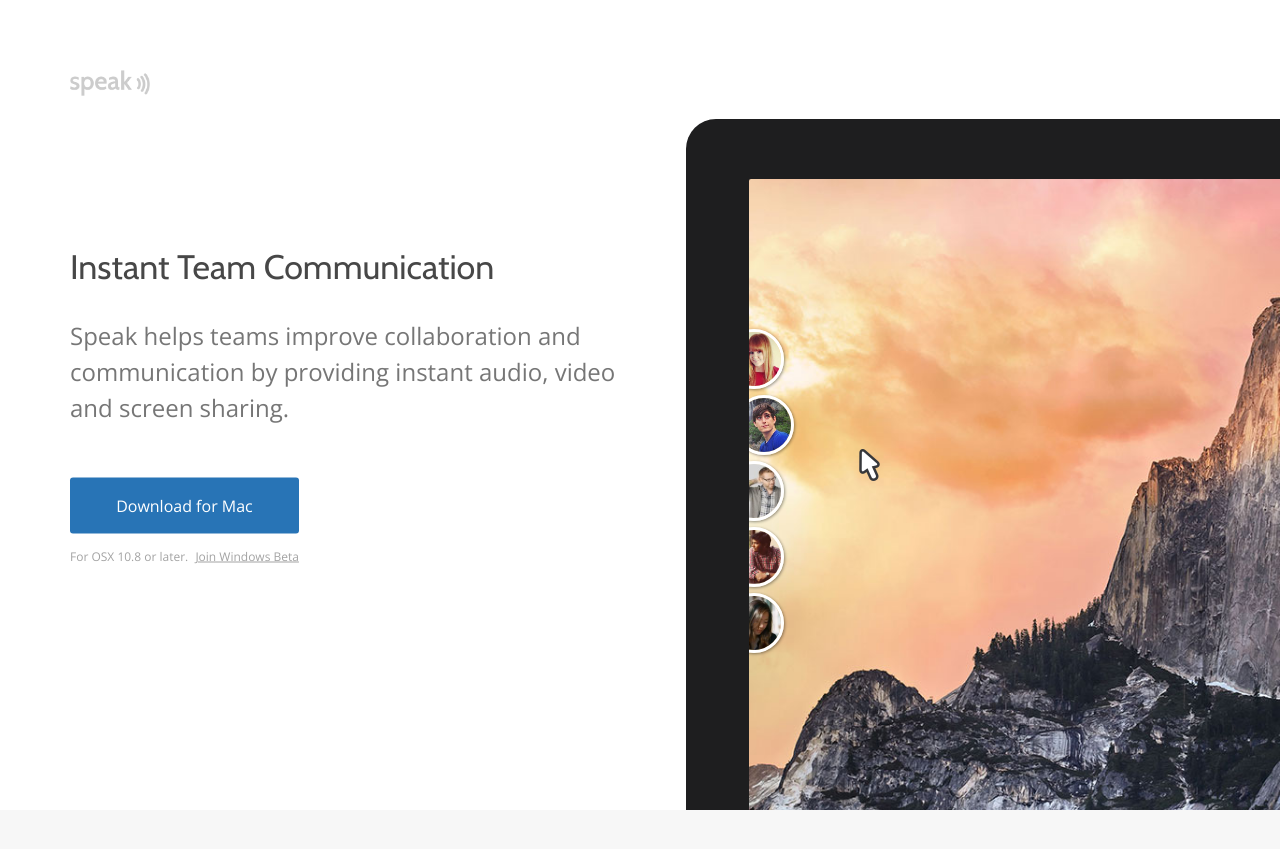
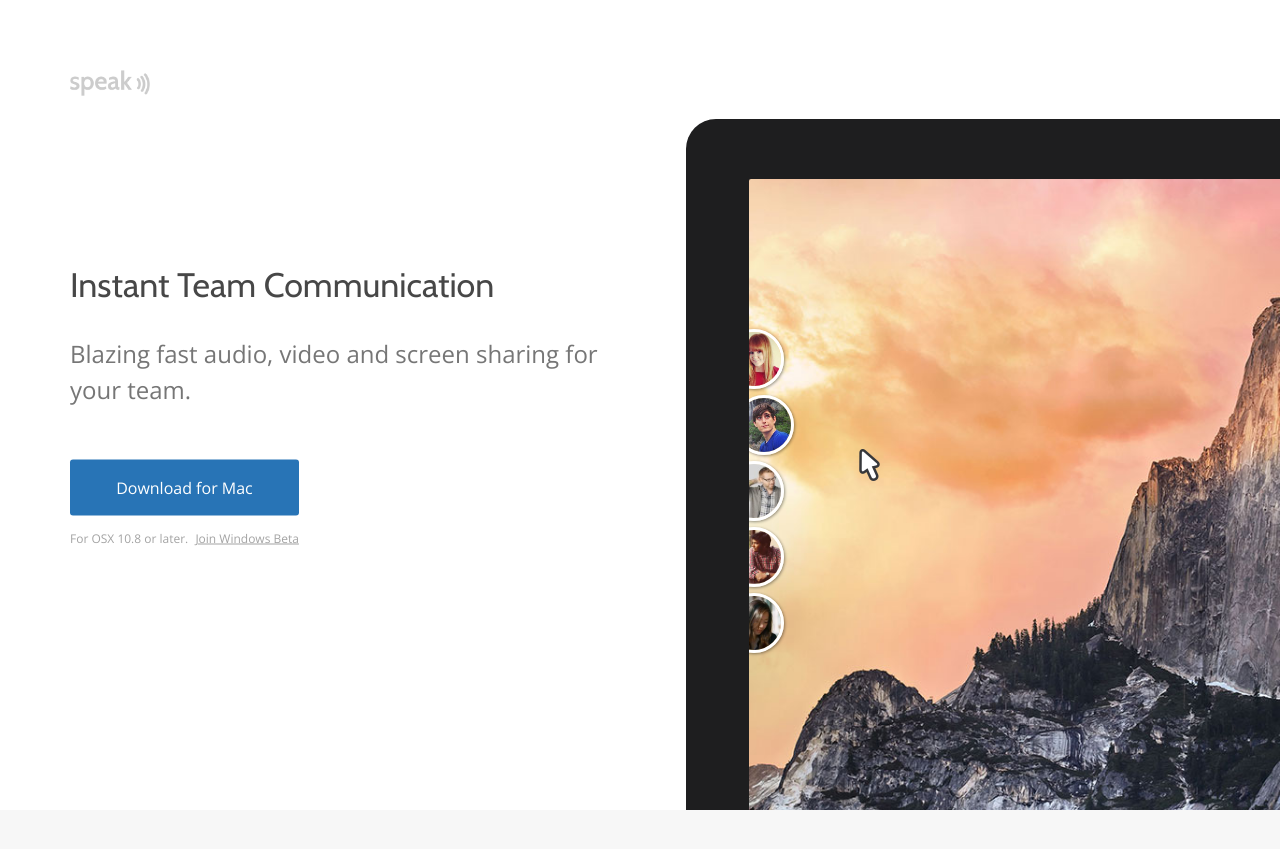
Before and after one commit to speak/website, a Jekyll site: the page built from index.html, in a window 1280 px wide and 900 px high. Shown: the top 849 px of the window. Built offline with Jekyll 4.4.1, drawn with Linux system fonts in a browser that asks for light colours; nearby versions of some CDN libraries.

Commit message:
change description per winning test

```diff
--- a/index.html
+++ b/index.html
@@ -14,7 +14,7 @@ script: index.js
       </h1>
 
       <p>
-        Speak helps teams improve collaboration and communication by providing instant audio, video and screen sharing.
+        Blazing fast audio, video and screen sharing for your team.
       </p>
 
       <form class="mac">
```
